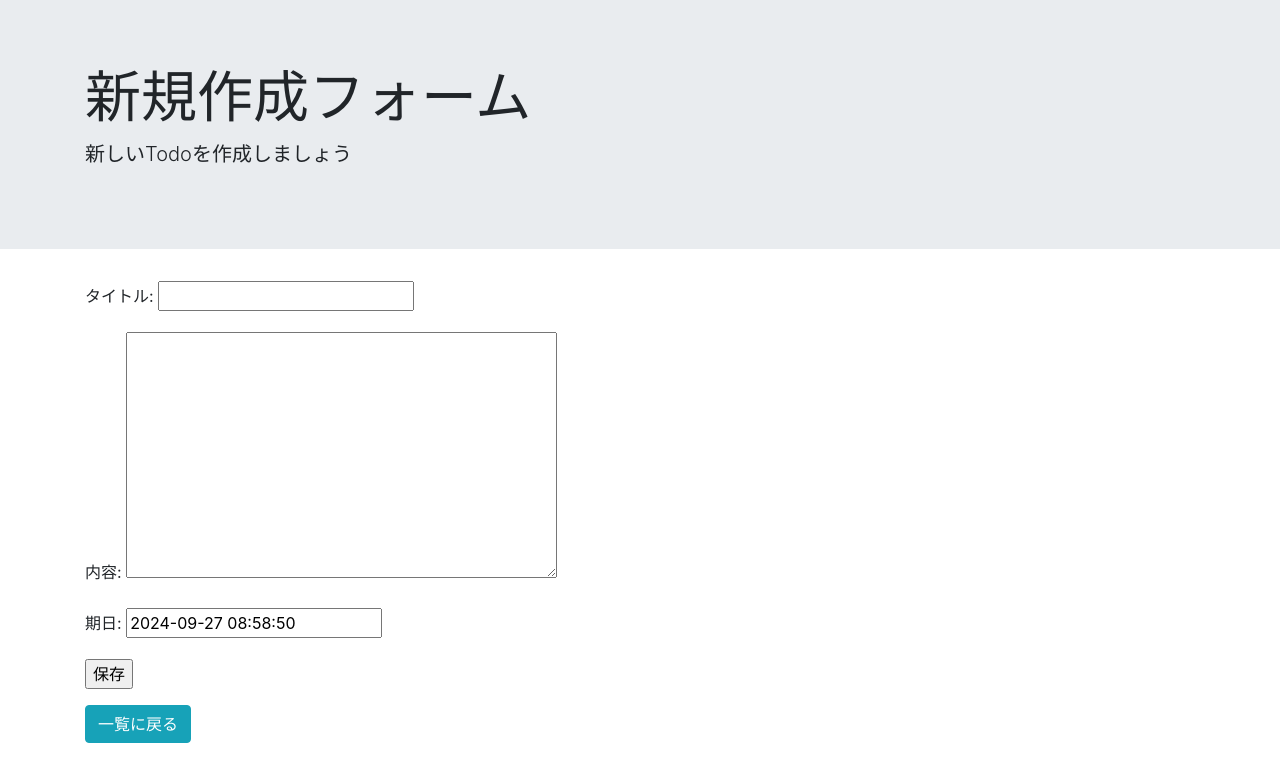
After one commit to yd-03/django-sample05, a Django app: page /create/ in a window 1280 px wide. The commit adds this page. Shown: the top 782 px of the page. Run offline with Django 5.2, Linux system fonts and the light colour scheme; some libraries are stand-ins or nearby versions.

Commit message:
feat: 新規作成ページを追加

```diff
--- /dev/null
+++ b/todo/todo/templates/todo/create.html
@@ -0,0 +1,20 @@
+{% extends 'base.html' %}
+
+{% block content %}
+    <div class="jumbotron jumbotron-fluid">
+      <div class="container">
+        <h1 class="display-4">新規作成フォーム</h1>
+        <p class="lead">新しいTodoを作成しましょう</p>
+      </div>
+    </div>
+    <div class="container">
+        <form action="" method="POST">
+            {% csrf_token %}
+            {{ form.as_p }}
+        <input type="submit" value="保存">
+    </form>
+    </div>
+    <div class="container">
+        <p class="btn-content"><a href="{% url 'list' %}" class="btn btn-info" tabindex="-1" role="button" aria-disabled="true">一覧に戻る</a></p>
+    </div>
+{% endblock content %}
--- a/todo/todo/templates/todo/list.html
+++ b/todo/todo/templates/todo/list.html
@@ -13,6 +13,9 @@
     </div>
 </div>
 <div class="container ">
+    <div>
+        <p class="new-btn"><a href="{% url 'create' %}" class="btn btn-success btn-lg" tabindex="-1" role="button" aria-disabled="true">新規作成</a></p>
+    </div>
     {% for list in object_list %}
         <div class="one_box">
             <h1>{{ list.title }}</h1>
--- a/todo/todo/urls.py
+++ b/todo/todo/urls.py
@@ -1,9 +1,10 @@
 from django.urls import path
-from .views import TodoList, TodoDetail, TodoUpdate, TodoDelete
+from .views import TodoList, TodoDetail, TodoUpdate, TodoDelete, TodoCreate
 
 urlpatterns = [
     path("", TodoList.as_view(), name="list"),
     path("detail/<int:pk>/", TodoDetail.as_view(), name="detail"),
     path("update/<int:pk>/", TodoUpdate.as_view(), name="update"),
     path("delete/<int:pk>/", TodoDelete.as_view(), name="delete"),
+    path("create/", TodoCreate.as_view(), name="create"),
 ]
--- a/todo/todo/views.py
+++ b/todo/todo/views.py
@@ -24,3 +24,10 @@ class TodoDelete(generic.DeleteView):
     template_name = "todo/delete.html"
     model = TodoModel
     success_url = reverse_lazy("list")
+
+
+class TodoCreate(generic.CreateView):
+    template_name = "todo/create.html"
+    model = TodoModel
+    fields = ("title", "content", "deadline")
+    success_url = reverse_lazy("list")
```
